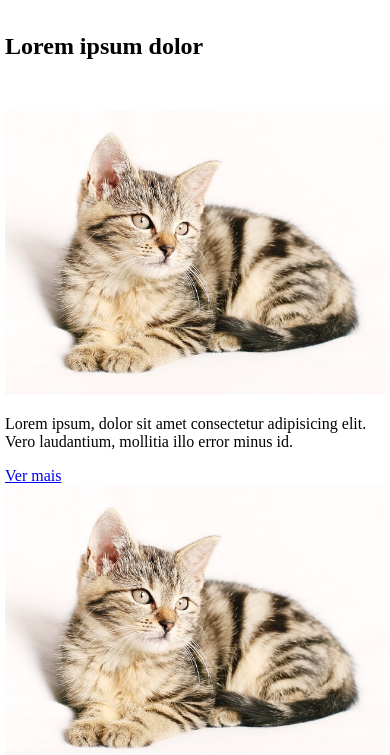
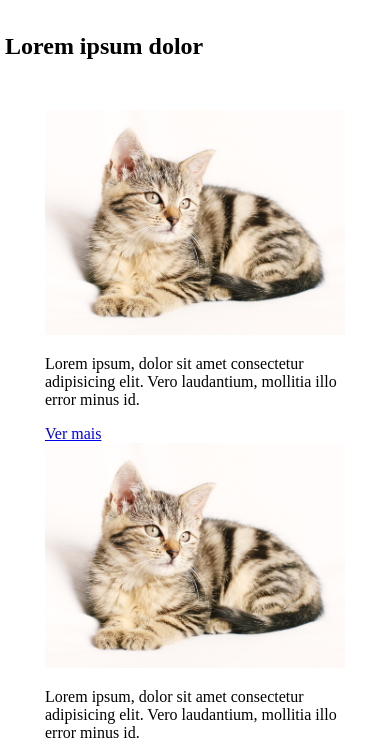
Before and after one commit to matheus-fvp/Desenvolvimento-web, a plain HTML site: page html-css/responsividade/index.html in a window 390 px wide. Shown: the part 1350-2105 px from the top of the page. Drawn offline with Linux system fonts and the light colour scheme.

Commit message:
função minmax

```diff
--- a/html-css/responsividade/style.css
+++ b/html-css/responsividade/style.css
@@ -104,7 +104,8 @@ header {
     }
 
     .cards {
-        grid-template-columns: 1fr;
+        grid-template-columns: minmax(200px, 300px);
+        justify-content: center;
     }
 
 }
```
